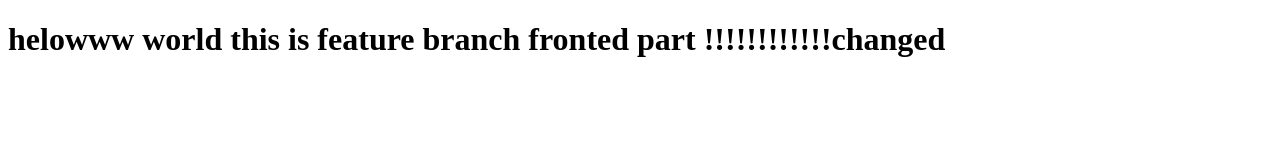
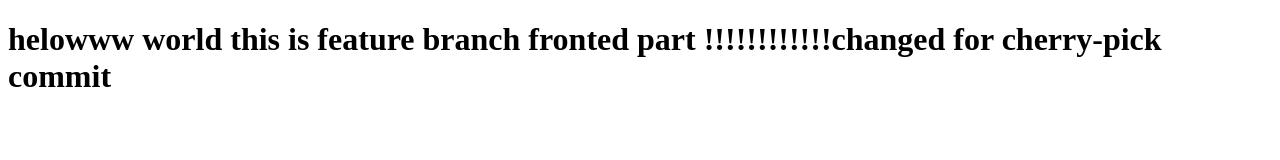
Before and after one commit to ksdharani06/prepractice, a plain HTML site: page index.html in a window 1280 px wide. Drawn offline with Linux system fonts and the light colour scheme.

Commit message:
index.html is changed

```diff
--- a/index.html
+++ b/index.html
@@ -6,7 +6,7 @@
     <title>Document</title>
 </head>
 <body>
-    <h1>helowww world this is feature branch fronted part !!!!!!!!!!!!changed
+    <h1>helowww world this is feature branch fronted part !!!!!!!!!!!!changed for cherry-pick commit
 
     </h1>
 </body>
```
